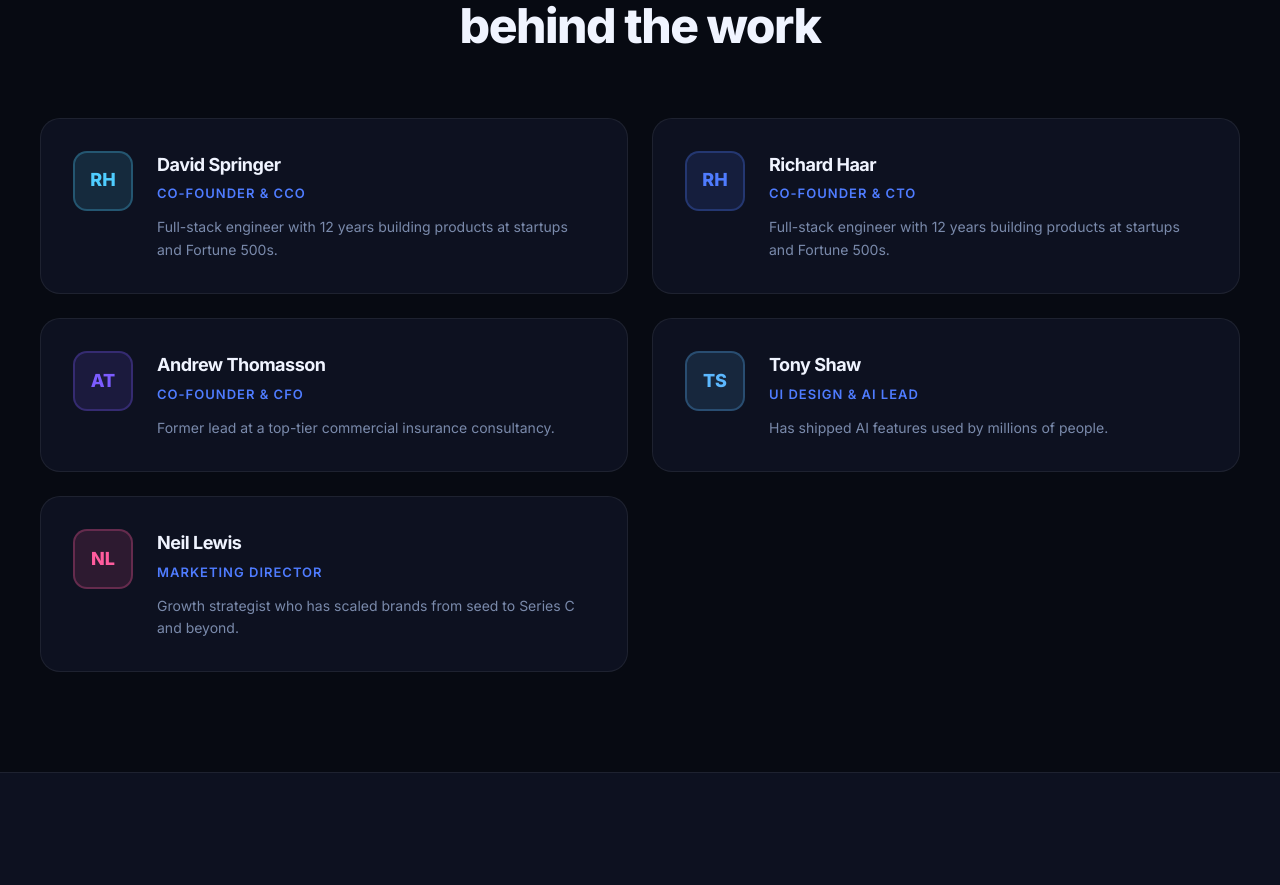
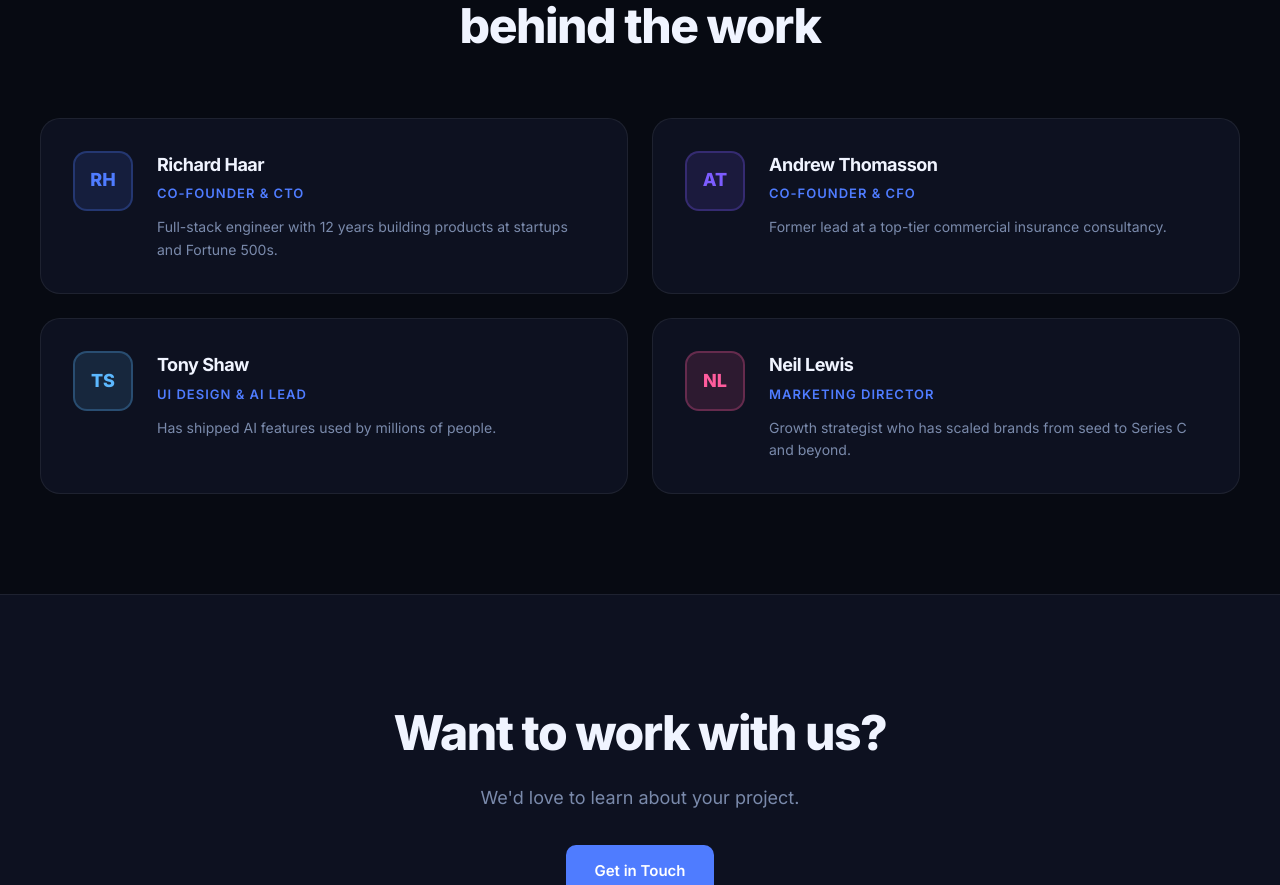
Before and after one commit to itsrichardhaar/spacecadet-website, a React (Create React App) app: page /about in a window 1280 px wide. Shown: the part 2105-2990 px from the top of the page. Built offline with nearby package versions, Linux system fonts and the light colour scheme.

Commit message:
Update team and remove staff

```diff
--- a/src/pages/About.tsx
+++ b/src/pages/About.tsx
@@ -26,13 +26,6 @@ const values = [
 ];
 
 const team = [
-  {
-    name: 'David Springer',
-    role: 'Co-Founder & CCO',
-    bio: 'Full-stack engineer with 12 years building products at startups and Fortune 500s.',
-    initials: 'RH',
-    color: '#4fcdff',
-  },
   {
     name: 'Richard Haar',
     role: 'Co-Founder & CTO',
```
